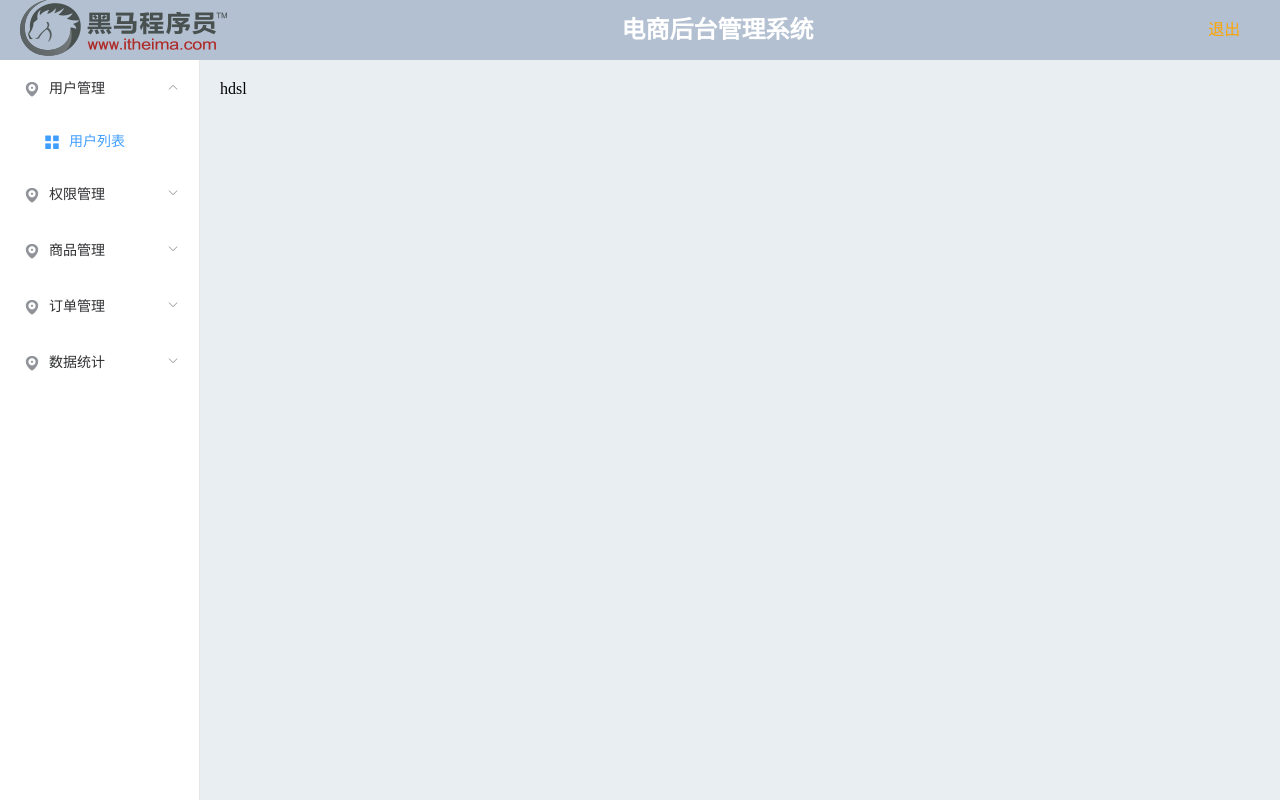
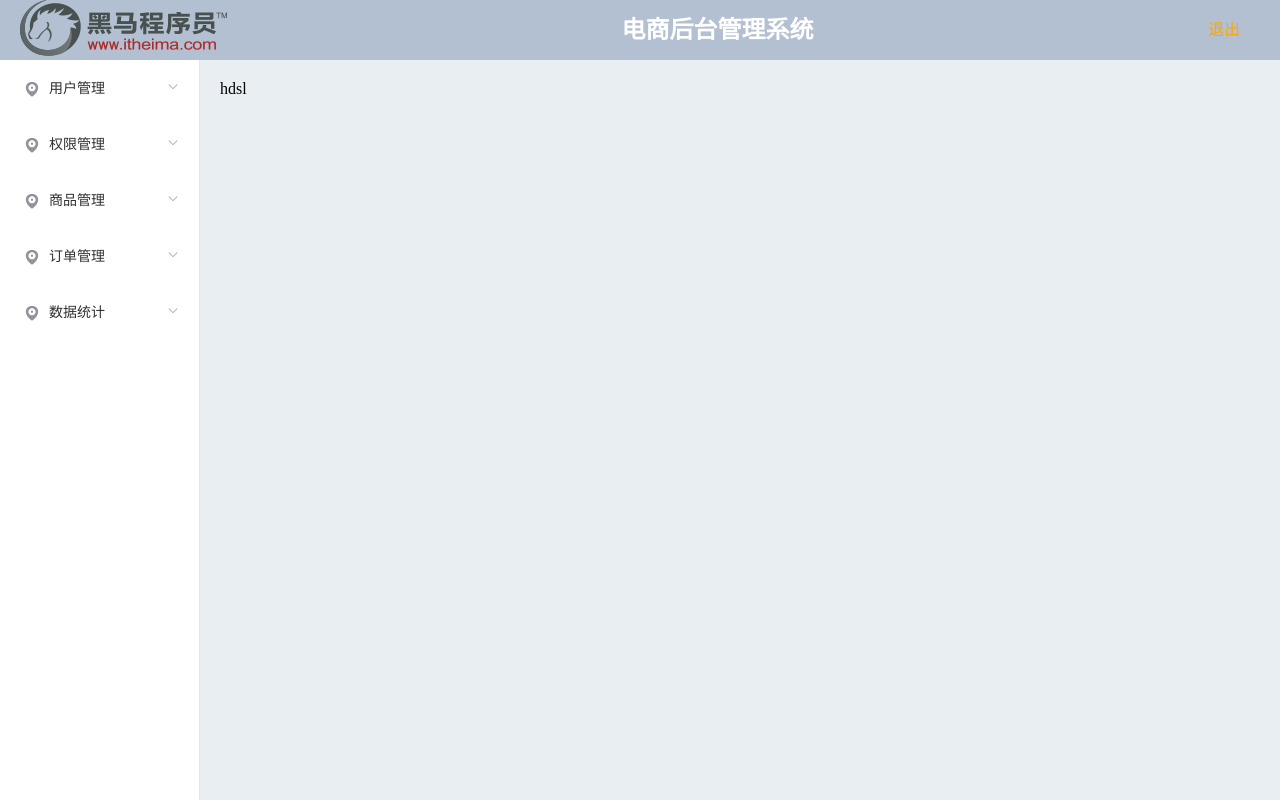
Before and after one commit to wangdan013130/itcast-store, a Vue app: page /#/ in a window 1280 px wide. Built offline with nearby package versions, Linux system fonts and the light colour scheme.

Commit message:
Home页侧边栏路由配置

```diff
--- a/src/router/index.js
+++ b/src/router/index.js
@@ -2,6 +2,7 @@ import Vue from 'vue'
 import Router from 'vue-router'
 import Login from '@/views/Login.vue'
 import Home from '@/views/Home.vue'
+import Users from '@/views/users/User.vue'
 Vue.use(Router)
 
 export default new Router({
@@ -14,7 +15,17 @@ export default new Router({
     {
       name: 'home',
       path: '/',
-      component: Home
+      component: Home,
+      // 设置子组件,将来子路由的切换,是在 home 中完成
+      // 子路由使用之前, home组件已加载完毕
+      // 用户列表
+      children: [
+        {
+          name: 'users',
+          path: '/users',
+          component: Users
+        }
+      ]
     }
   ]
 })
--- a/src/views/Home.vue
+++ b/src/views/Home.vue
@@ -17,6 +17,7 @@
       <el-aside class="aside" width="200px">
         <!-- 侧边栏 -->
         <el-menu
+          :router="true"
           unique-opened
           default-active="1-1"
           class="menu">
@@ -25,7 +26,8 @@
               <i class="el-icon-location"></i>
               <span>用户管理</span>
             </template>
-            <el-menu-item index="1-1">
+            <el-menu-item index="/users">
+            <!-- :router="true" 是否使用 vue-router 的模式，启用该模式会在激活导航时以 index 作为 path 进行路由跳转 -->
               <i class="el-icon-menu"></i>
               <span slot="title">用户列表</span>
             </el-menu-item>
@@ -35,11 +37,11 @@
               <i class="el-icon-location"></i>
               <span>权限管理</span>
             </template>
-            <el-menu-item index="2-1">
+            <el-menu-item index="/roles">
               <i class="el-icon-menu"></i>
               <span slot="title">角色管理</span>
             </el-menu-item>
-            <el-menu-item index="2-2">
+            <el-menu-item index="/goods">
               <i class="el-icon-menu"></i>
               <span slot="title">权限管理</span>
             </el-menu-item>
```
Also changed, not shown: src/views/users/User.vue (added).
